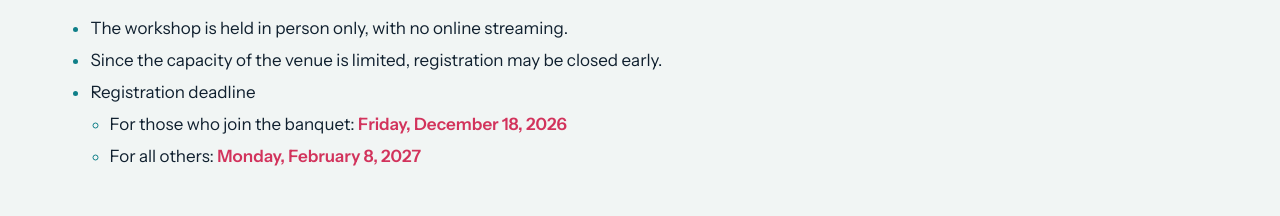
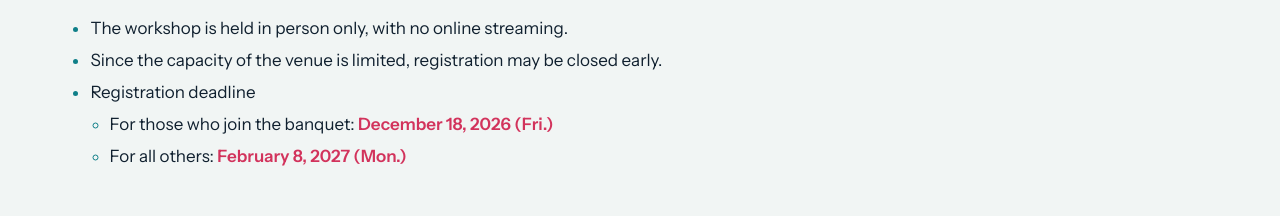
Before and after one commit to junichiharuna/riken-qec-workshop-2027, a plain HTML site: page index.html in a window 1280 px wide. Shown: the part 2740-2956 px from the top of the page. Drawn offline with nearby package versions, Linux system fonts and the light colour scheme.

Commit message:
Registration: abbreviate the weekdays of the deadlines
Co-Authored-By: Claude Fable 5.2 <noreply@anthropic.com>

```diff
--- a/index.html
+++ b/index.html
@@ -143,8 +143,8 @@
     <li>Since the capacity of the venue is limited, registration may be closed early.</li>
     <li>Registration deadline
       <ul>
-        <li>For those who join the banquet: <b>Friday, December 18, 2026</b></li>
-        <li>For all others: <b>Monday, February 8, 2027</b></li>
+        <li>For those who join the banquet: <b>December 18, 2026 (Fri.)</b></li>
+        <li>For all others: <b>February 8, 2027 (Mon.)</b></li>
       </ul>
     </li>
   </ul>
```
